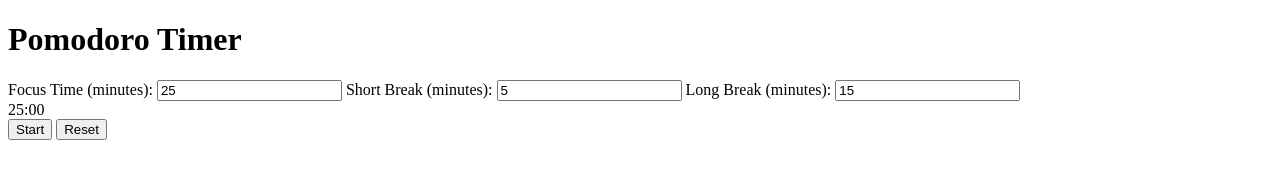
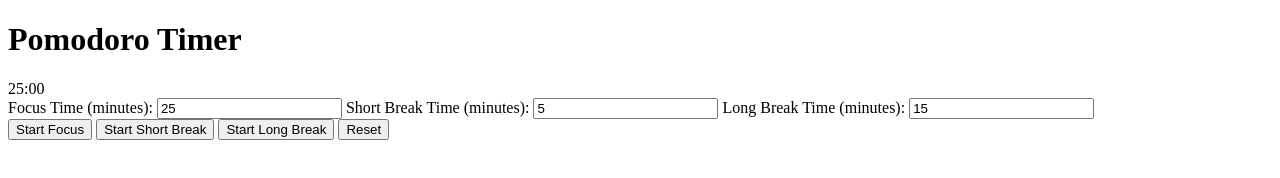
Before and after one commit to The-Digital-Cortex/pomodoro-timer, a plain HTML site: page index.html in a window 1280 px wide. Drawn offline with Linux system fonts and the light colour scheme.

Commit message:
Update index.html

```diff
--- a/index.html
+++ b/index.html
@@ -3,37 +3,32 @@
 <head>
     <meta charset="UTF-8">
     <meta name="viewport" content="width=device-width, initial-scale=1.0">
-    <title>Customizable Pomodoro Timer</title>
+    <title>Pomodoro Timer</title>
     <link rel="stylesheet" href="style.css">
 </head>
 <body>
     <div class="container">
         <h1>Pomodoro Timer</h1>
-
-        <!-- Time Settings -->
-        <div class="time-settings">
+        <div class="time-display">
+            <span id="minutes">25</span>:<span id="seconds">00</span>
+        </div>
+        <div class="inputs">
             <label for="focusTime">Focus Time (minutes):</label>
             <input type="number" id="focusTime" value="25">
 
-            <label for="shortBreak">Short Break (minutes):</label>
+            <label for="shortBreak">Short Break Time (minutes):</label>
             <input type="number" id="shortBreak" value="5">
 
-            <label for="longBreak">Long Break (minutes):</label>
+            <label for="longBreak">Long Break Time (minutes):</label>
             <input type="number" id="longBreak" value="15">
         </div>
-
-        <!-- Timer Display -->
-        <div id="timer">
-            <span id="minutes">25</span>:<span id="seconds">00</span>
-        </div>
-
-        <!-- Controls -->
         <div class="controls">
-            <button id="start">Start</button>
+            <button id="start">Start Focus</button>
+            <button id="startShortBreak">Start Short Break</button>
+            <button id="startLongBreak">Start Long Break</button>
             <button id="reset">Reset</button>
         </div>
     </div>
-
     <script src="script.js"></script>
 </body>
 </html>
```
